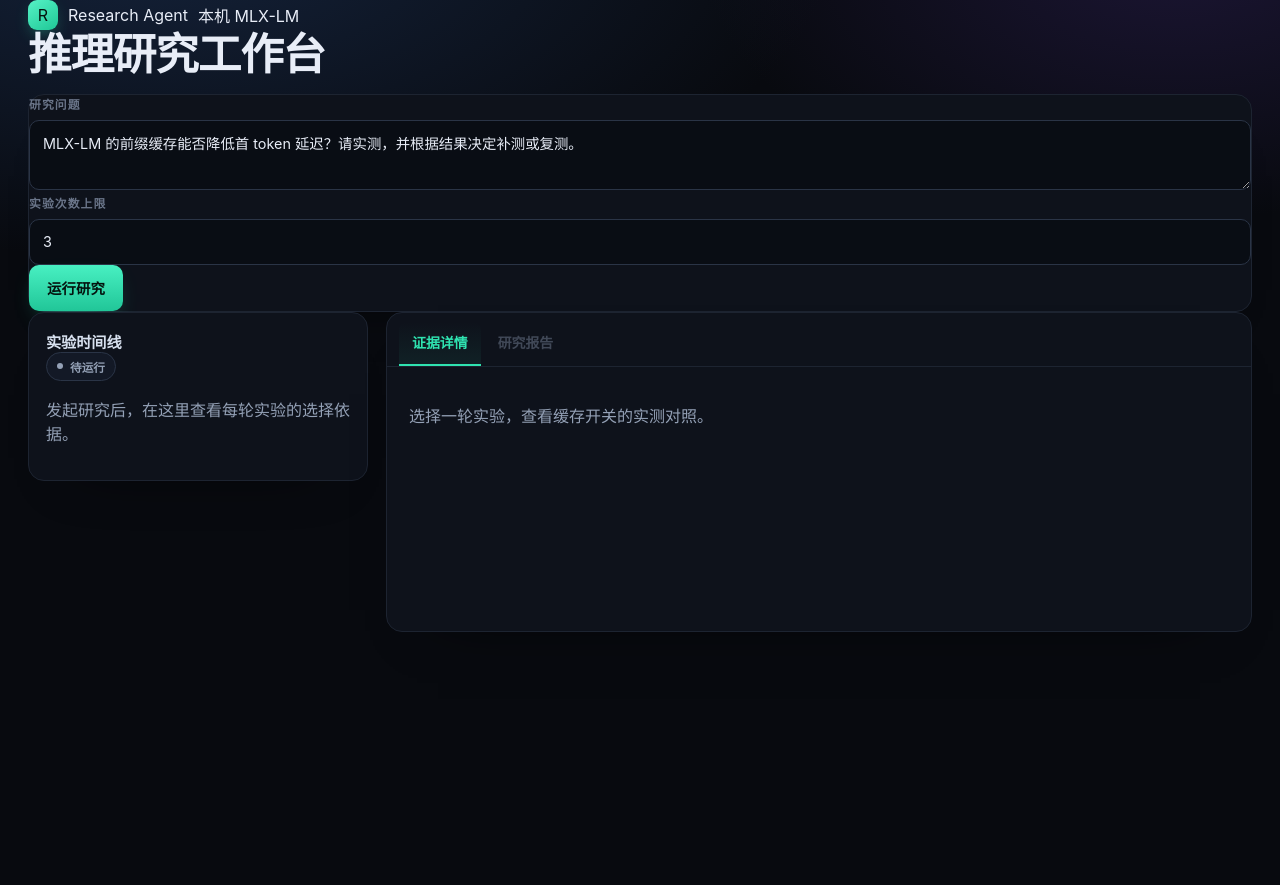
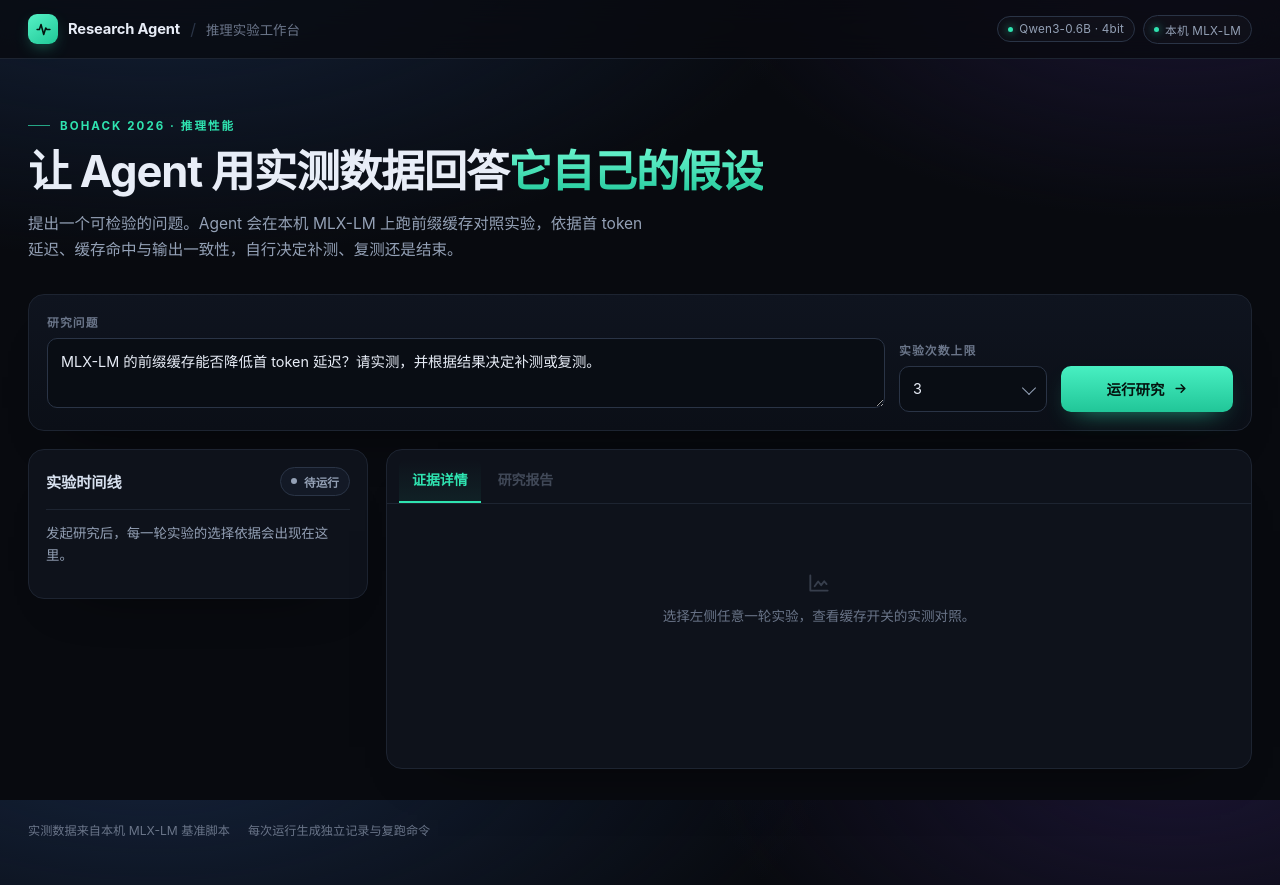
Before and after one commit to Leemenghao/bohack2026, a plain HTML site: page web/index.html in a window 1280 px wide. Before the commit the page ends 800 px from the top, so only its background shows below. Drawn offline with Linux system fonts and the light colour scheme.

Commit message:
web: 重构页面结构与演示文案
顶栏品牌/环境标识、hero 说明区、实验配置卡；保持全部 DOM id 与 app.js 契约不变。

```diff
--- a/web/index.html
+++ b/web/index.html
@@ -3,45 +3,96 @@
 <head>
   <meta charset="utf-8">
   <meta name="viewport" content="width=device-width, initial-scale=1">
-  <title>Research Agent · 推理研究工作台</title>
+  <meta name="color-scheme" content="dark">
+  <title>Research Agent · 推理实验工作台</title>
   <link rel="stylesheet" href="/style.css">
   <script src="/app.js" defer></script>
 </head>
 <body>
-  <header class="top"><div class="wrap brand"><span class="mark" aria-hidden="true">R</span> Research Agent <span class="environment">本机 MLX-LM</span></div></header>
+  <header class="topbar">
+    <div class="wrap topbar-inner">
+      <div class="brand">
+        <span class="mark" aria-hidden="true">
+          <svg viewBox="0 0 24 24" fill="none" stroke="currentColor" stroke-width="2.2" stroke-linecap="round" stroke-linejoin="round">
+            <path d="M3 12h3.2l2.3-7 3.8 14 2.9-9 1.6 2h4.2"/>
+          </svg>
+        </span>
+        <span class="brand-name">Research Agent</span>
+        <span class="brand-sep" aria-hidden="true">/</span>
+        <span class="brand-sub">推理实验工作台</span>
+      </div>
+      <div class="topbar-meta">
+        <span class="chip">Qwen3-0.6B · 4bit</span>
+        <span class="chip">本机 MLX-LM</span>
+      </div>
+    </div>
+  </header>
+
   <main class="wrap">
-    <h1>推理研究工作台</h1>
-    <form id="research" class="panel">
-      <div class="question-field">
+    <section class="hero">
+      <p class="eyebrow">BoHack 2026 · 推理性能</p>
+      <h1>让 Agent 用实测数据回答<em>它自己的假设</em></h1>
+      <p class="lede">提出一个可检验的问题。Agent 会在本机 MLX-LM 上跑前缀缓存对照实验，依据首 token 延迟、缓存命中与输出一致性，自行决定补测、复测还是结束。</p>
+    </section>
+
+    <form id="research" class="config" aria-label="实验配置">
+      <div class="field question-field">
         <label for="question">研究问题</label>
         <textarea id="question" maxlength="2000" rows="2" required>MLX-LM 的前缀缓存能否降低首 token 延迟？请实测，并根据结果决定补测或复测。</textarea>
       </div>
-      <div class="budget-field">
+      <div class="field budget-field">
         <label for="budget">实验次数上限</label>
-        <select id="budget"><option>1</option><option>2</option><option selected>3</option></select>
+        <div class="select-wrap">
+          <select id="budget"><option>1</option><option>2</option><option selected>3</option></select>
+        </div>
       </div>
-      <button class="primary" id="start">运行研究</button>
+      <button class="primary" id="start" type="submit">
+        <span>运行研究</span>
+        <svg viewBox="0 0 24 24" fill="none" stroke="currentColor" stroke-width="2.4" stroke-linecap="round" stroke-linejoin="round" aria-hidden="true">
+          <path d="M5 12h13M13 6l6 6-6 6"/>
+        </svg>
+      </button>
     </form>
+
     <div class="workspace">
       <section class="panel timeline">
-        <div class="section-title"><h2>实验时间线</h2><span id="status" class="status" role="status">待运行</span></div>
+        <div class="panel-head">
+          <h2>实验时间线</h2>
+          <span id="status" class="status" role="status" data-state="idle">待运行</span>
+        </div>
         <p id="context" class="context" hidden></p>
-        <p id="hint" class="muted">发起研究后，在这里查看每轮实验的选择依据。</p>
+        <p id="hint" class="hint muted">发起研究后，每一轮实验的选择依据会出现在这里。</p>
         <div id="events"></div>
       </section>
+
       <section class="panel inspector" aria-label="研究结果">
         <div class="view-bar">
           <button type="button" id="evidence-tab" class="view-button" aria-pressed="true" aria-controls="evidence">证据详情</button>
           <button type="button" id="report-tab" class="view-button" aria-pressed="false" aria-controls="result" disabled>研究报告</button>
         </div>
-        <div id="evidence" class="view"><p class="empty muted">选择一轮实验，查看缓存开关的实测对照。</p></div>
+        <div id="evidence" class="view">
+          <div class="empty-state">
+            <svg viewBox="0 0 24 24" fill="none" stroke="currentColor" stroke-width="1.7" stroke-linecap="round" stroke-linejoin="round" aria-hidden="true">
+              <path d="M4 19V5M4 19h16M8 15l3.2-4.4L14 14l2.8-3.6L19 13"/>
+            </svg>
+            <p>选择左侧任意一轮实验，查看缓存开关的实测对照。</p>
+          </div>
+        </div>
         <div id="result" class="view" hidden>
-          <div class="section-title"><p id="usage" class="muted"></p><a id="report-link" target="_blank" rel="noopener">打开 Markdown 原文 ↗</a></div>
+          <div class="report-head">
+            <p id="usage" class="muted"></p>
+            <a id="report-link" target="_blank" rel="noopener">打开 Markdown 原文 ↗</a>
+          </div>
           <div id="report"></div>
           <div id="report-experiments" class="report-experiments"></div>
         </div>
       </section>
     </div>
   </main>
+
+  <footer class="wrap foot">
+    <span>实测数据来自本机 MLX-LM 基准脚本</span>
+    <span>每次运行生成独立记录与复跑命令</span>
+  </footer>
 </body>
 </html>
```
